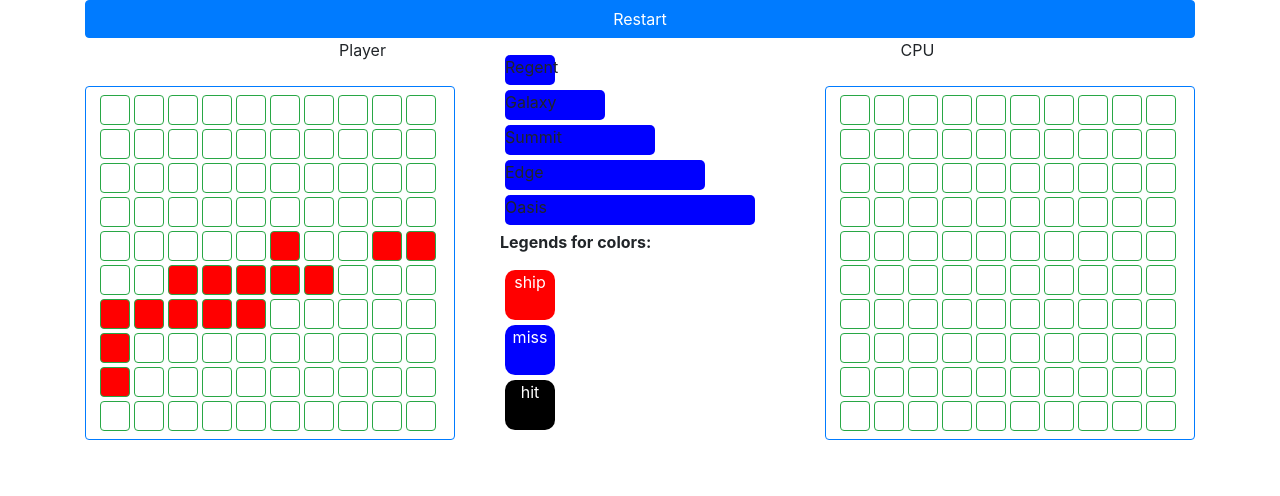
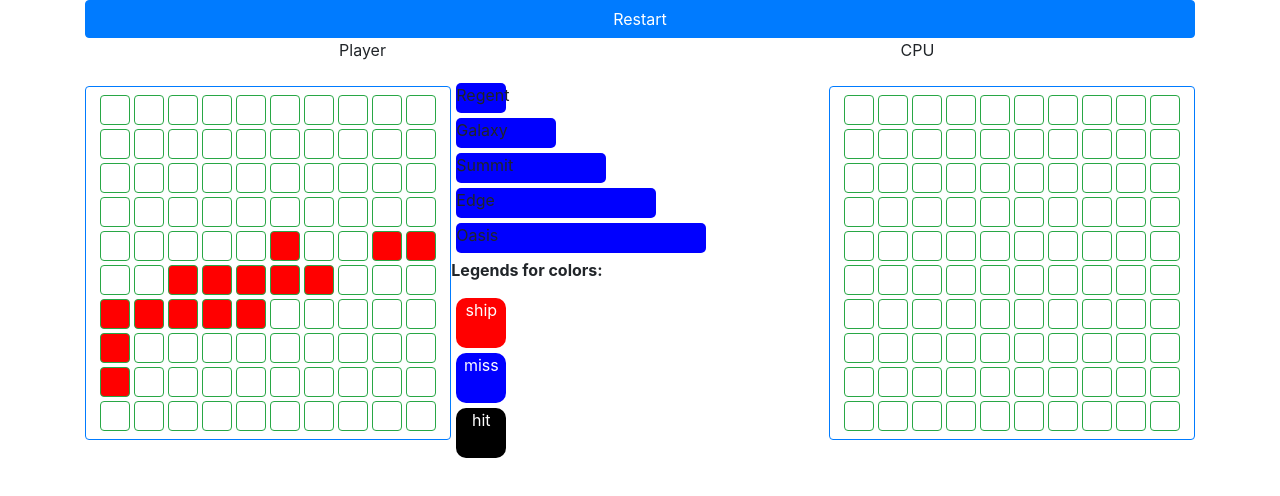
Before and after one commit to zlayabekrija/admiral-s_nightmare, a website built with webpack: page src/index.html in a window 1280 px wide. Built offline with nearby package versions, Linux system fonts and the light colour scheme.

Commit message:
designUpdate

```diff
--- a/src/css/style.scss
+++ b/src/css/style.scss
@@ -2,7 +2,7 @@
 
 #gameplay,
 #cpu {
-    width: 370px;
+    width: 33%;
 }
 
 .field {
@@ -30,13 +30,7 @@
 .btn-outline-primary:not(:disabled):not(.disabled):active {
     background-color: #fff;
 }
-#ships {
-    width: 300px;
-    height: 200px;
-    position: absolute;;
-    top: 50px;
-    left: 500px;
-}
+
 
 .ships {
     height: 30px;
--- a/src/index.html
+++ b/src/index.html
@@ -18,11 +18,11 @@
     <p>CPU</p>
   </div>
   <div id="gameplay" class="btn btn-outline-primary mt-2 float-left"></div>
-
+  <div id="ships" class="float-left">
+  </div>
   <div id="cpu" class="btn btn-outline-primary mt-2 float-right"></div>
   <div class="clearfix"></div>
-  <div id="ships">
-  </div>
+
 
 </body>
 
```
